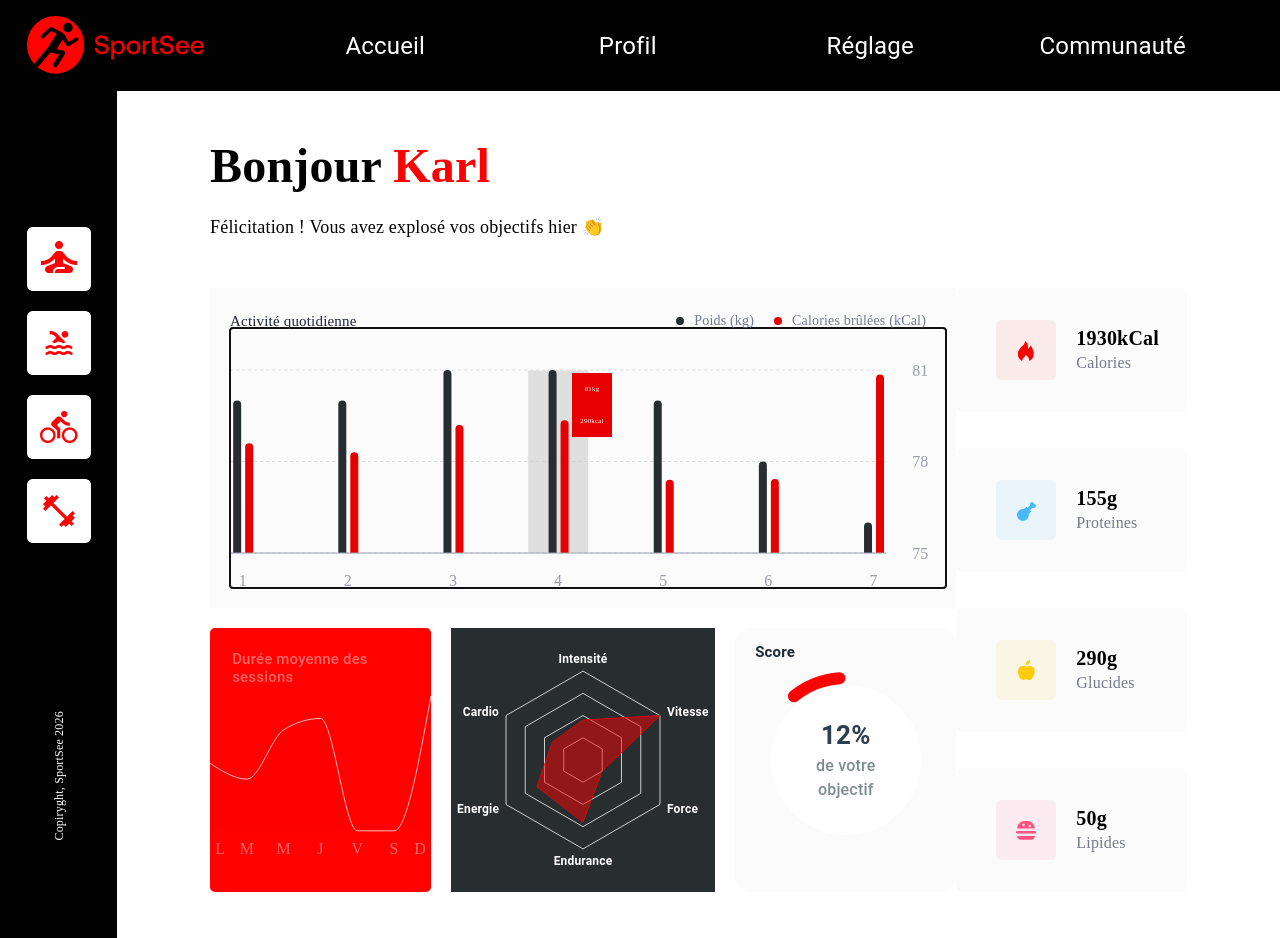
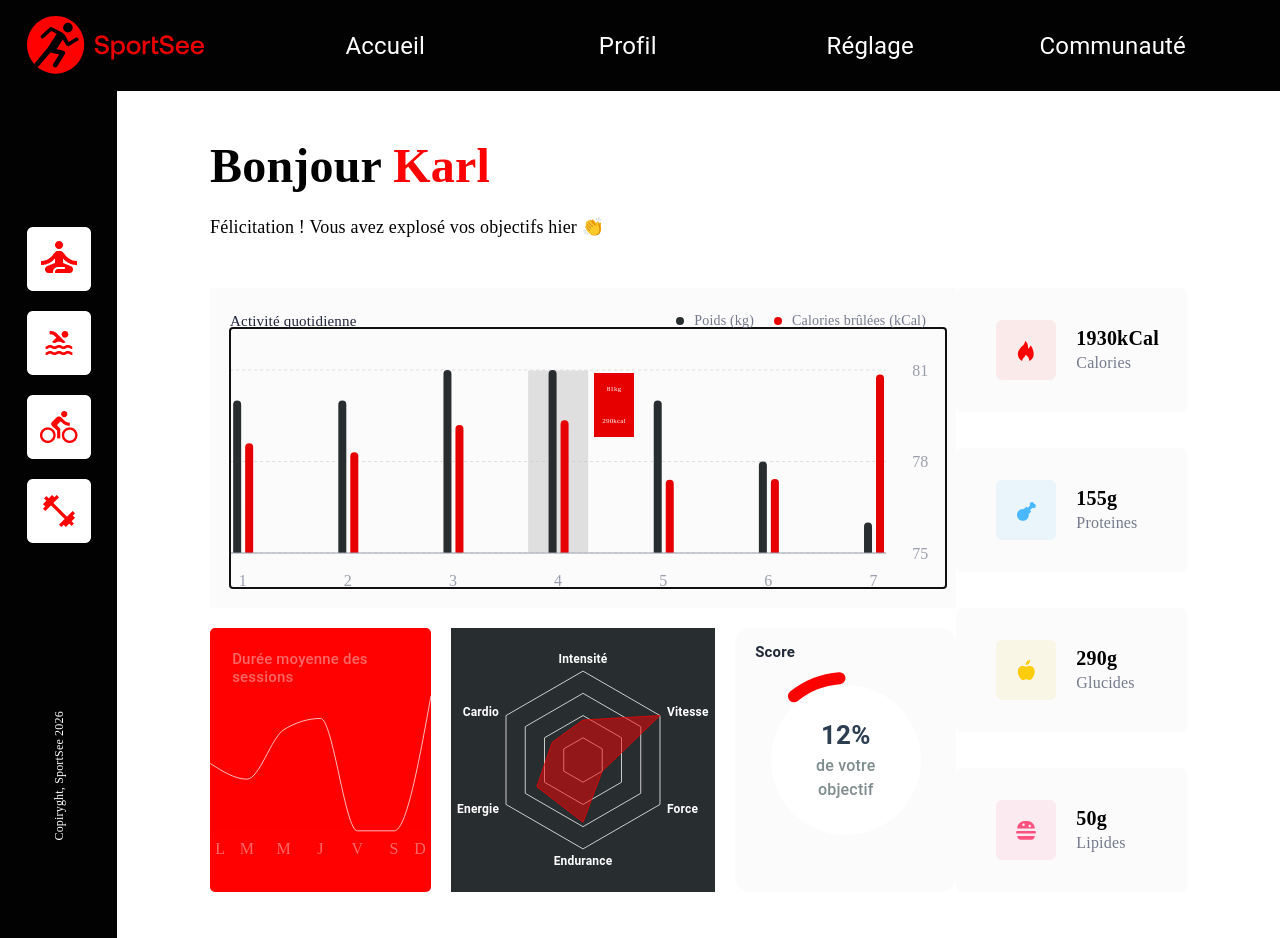
Before and after one commit to gandrica/OC-P12-SportSee, a React (Vite) app: page / in a window 1280 px wide. Both pictures are taken after a click on the element 583 px from the left and 447 px from the top of the page. Built offline with nearby package versions, Linux system fonts and the light colour scheme; some icons are missing.

Commit message:
Réfactoriser le code - 2

```diff
--- a/src/components/charts/ActivityChart.jsx
+++ b/src/components/charts/ActivityChart.jsx
@@ -79,21 +79,7 @@ function ActivityChart({ userActivityData }) {
               return null;
             }
             return (
-              <div
-                style={{
-                  width: "40px",
-                  height: "64px",
-                  marginLeft: "24px",
-                  backgroundColor: "#e60000",
-                  display: "flex",
-                  color: "white",
-                  flexDirection: "column",
-                  justifyContent: "space-around",
-                  alignItems: "center",
-                  fontWeight: "500",
-                  fontSize: "7px",
-                }}
-              >
+              <div className={styles.tooltip}>
                 <div>{payload[0].payload["kilogram"]}kg</div>
                 <div>{payload[0].payload["calories"]}kcal</div>
               </div>
@@ -104,7 +90,6 @@ function ActivityChart({ userActivityData }) {
         <Bar
           yAxisId="axePoids"
           dataKey="kilogram"
-          // stackId={1}
           fill="#282d30"
           radius={[10, 10, 0, 0]}
         />
@@ -113,7 +98,6 @@ function ActivityChart({ userActivityData }) {
           dataKey="calories"
           fill="#e60000"
           radius={[10, 10, 0, 0]}
-          // stackId={2}
         />
         <RechartsDevtools />
       </BarChart>
--- a/src/components/charts/ActivityChart.module.scss
+++ b/src/components/charts/ActivityChart.module.scss
@@ -10,4 +10,17 @@
     aspect-ratio: 1.618;
     background-color: #fbfbfb;
   }
+  .tooltip {
+    width: 40px;
+    height: 64px;
+    margin-left: 46px;
+    background-color: #e60000;
+    display: flex;
+    color: white;
+    flex-direction: column;
+    justify-content: space-around;
+    align-items: center;
+    font-weight: 500;
+    font-size: 7px;
+  }
 }
--- a/src/components/charts/AverageChart.jsx
+++ b/src/components/charts/AverageChart.jsx
@@ -14,20 +14,15 @@ import styles from "./AverageChart.module.scss";
 import CustomTick from "./CustomTickAverageChart";
 
 function AverageChart({ userAverageSessionsData }) {
-  // 1. On crée un état pour suivre les calories survolées
   const [hoveredDay, setHoveredDay] = useState(null);
 
-  // 2. Fonction appelée quand la souris bouge sur le graphique
   const handleMouseMove = (state) => {
     if (state.isTooltipActive && state.activeLabel) {
-      // state.activeLabel contient la valeur de l'axe X (1, 2, 3...)
       setHoveredDay(state.activeLabel);
     } else {
       setHoveredDay(null);
     }
   };
-
-  // 3. Fonction pour réinitialiser quand la souris sort du graphique
   const handleMouseLeave = () => {
     setHoveredDay(null);
   };
@@ -110,10 +105,10 @@ function AverageChart({ userAverageSessionsData }) {
           stroke="#ffffffba"
           fill="#ff0101"
           activeDot={{
-            fill: "#ffffff", // La couleur du point central (blanc)
-            r: 4, // Le rayon (la taille) du point
-            stroke: "rgba(255, 255, 255, 0.3)", // La couleur de l'ombre (blanc avec 30% d'opacité)
-            strokeWidth: 10, // L'épaisseur de l'ombre autour du point
+            fill: "#ffffff",
+            r: 4,
+            stroke: "rgba(255, 255, 255, 0.3)",
+            strokeWidth: 10,
           }}
         />
         <RechartsDevtools />
--- a/src/components/charts/ChartsArea.jsx
+++ b/src/components/charts/ChartsArea.jsx
@@ -6,12 +6,13 @@ import PerformanceChart from "./PerformanceChart";
 import styles from "./ChartsArea.module.scss";
 
 function ChartsArea({ userData }) {
+  const { activitySessions, averageSessions, performance, score } = userData;
   return (
     <div className={styles.userCharts}>
-      <ActivityChart userActivityData={userData.activitySessions} />
-      <AverageChart userAverageSessionsData={userData.averageSessions} />
-      <KindChart userPerformanceData={userData.performance} />
-      <PerformanceChart score={userData.score} />
+      <ActivityChart userActivityData={activitySessions} />
+      <AverageChart userAverageSessionsData={averageSessions} />
+      <KindChart userPerformanceData={performance} />
+      <PerformanceChart score={score} />
     </div>
   );
 }
--- a/src/components/charts/CustomCursorActivityChart.jsx
+++ b/src/components/charts/CustomCursorActivityChart.jsx
@@ -1,22 +1,17 @@
 import { Rectangle } from "recharts";
 function CustomCursor(props) {
-  // Recharts nous donne automatiquement les coordonnées (x, y) et la taille (width, height)
   const { x, y, width, height } = props;
-
-  // 1. Définis la nouvelle largeur que tu souhaites pour le fond gris
   const nouvelleLargeur = 60;
-
-  // 2. On recalcule la position X pour que le fond reste bien centré derrière les barres
   const xCentre = x + (width - nouvelleLargeur) / 2;
 
   return (
     <Rectangle
-      fill="#C4C4C4" /* La couleur grise habituelle */
-      fillOpacity={0.5} /* Un peu de transparence */
-      x={xCentre} /* Notre nouvelle position centrée */
-      y={y} /* On garde le Y d'origine (tout en haut) */
+      fill="#C4C4C4"
+      fillOpacity={0.5}
+      x={xCentre}
+      y={y}
       width={nouvelleLargeur}
-      height={height} /* On garde la hauteur totale du graphique */
+      height={height}
     />
   );
 }
--- a/src/components/charts/CustomLegendActivityChart.jsx
+++ b/src/components/charts/CustomLegendActivityChart.jsx
@@ -33,7 +33,6 @@ function CustomLegendAverageChart() {
           </span>
         </div>
 
-        {/* ÉLÉMENT 2 : Et les Calories en deuxième (ou inverser les deux blocs !) */}
         <div style={{ display: "flex", alignItems: "center", gap: "10px" }}>
           <div
             style={{
--- a/src/components/charts/CustomTickAverageChart.jsx
+++ b/src/components/charts/CustomTickAverageChart.jsx
@@ -1,21 +1,18 @@
 function CustomTick({ x, y, payload }) {
-  // On récupère le jour (de 1 à 7)
   const dayValue = payload.value;
 
-  // Le dictionnaire des jours (plus court que le switch !)
   const days = { 1: "L", 2: "M", 3: "M", 4: "J", 5: "V", 6: "S", 7: "D" };
 
-  // La magie est ici : on décale l'axe X pour le premier et le dernier point
   let xOffset = 0;
-  if (dayValue === 1) xOffset = +5; // On pousse le "L" vers la droite
-  if (dayValue === 7) xOffset = -5; // On pousse le "D" vers la gauche
+  if (dayValue === 1) xOffset = +5;
+  if (dayValue === 7) xOffset = -5;
 
   return (
     <text
-      x={x + xOffset} // Position horizontale avec notre petit décalage
-      y={y + 15} // Position verticale sous la ligne
-      fill="#FFFFFF67" // Couleur blanche un peu transparente
-      textAnchor="middle" // On centre le texte sur son point
+      x={x + xOffset}
+      y={y + 15}
+      fill="#FFFFFF67"
+      textAnchor="middle"
       fontSize={16}
     >
       {days[dayValue]}
--- a/src/components/charts/KindChart.jsx
+++ b/src/components/charts/KindChart.jsx
@@ -10,33 +10,13 @@ import { RechartsDevtools } from "@recharts/devtools";
 import styles from "./KindChart.module.scss";
 
 function KindChart({ userPerformanceData }) {
-  function transformData(data) {
-    const dataTransfromed = data.map((item) => {
-      return {
-        value: item.value,
-        kind: userPerformanceData[0]?.kind[item.kind],
-      };
-    });
-    [dataTransfromed[0], dataTransfromed[4]] = [
-      dataTransfromed[4],
-      dataTransfromed[0],
-    ];
-    [dataTransfromed[1], dataTransfromed[3]] = [
-      dataTransfromed[3],
-      dataTransfromed[1],
-    ];
-    return dataTransfromed;
-  }
-  transformData(userPerformanceData[0]?.data);
-  const data = transformData(userPerformanceData[0]?.data);
-
   return (
     <div className={styles.intensityChart}>
       <RadarChart
         className={styles.radarChart}
         responsive
         outerRadius="70%"
-        data={data}
+        data={userPerformanceData}
         startAngle={30}
         endAngle={-330}
       >
@@ -45,9 +25,9 @@ function KindChart({ userPerformanceData }) {
         <PolarAngleAxis
           dataKey="kind"
           tick={{
-            fill: "#fff", // Change la couleur du texte (hex, rgb, ou nom de couleur)
-            fontSize: 12, // Optionnel : modifie la taille
-            fontWeight: "bold", // Optionnel : met en gras
+            fill: "#fff",
+            fontSize: 12,
+            fontWeight: "bold",
           }}
           tickFormatter={(value) => {
             if (value === "intensity") return "Intensité";
--- a/src/models/User.js
+++ b/src/models/User.js
@@ -18,6 +18,24 @@ class User {
     this._score = (mainData?.score || mainData?.todayScore) * 100 || 0;
   }
 
+  transformData(data) {
+    const dataTransfromed = data.map((item) => {
+      return {
+        value: item.value,
+        kind: this._performance[0]?.kind[item.kind],
+      };
+    });
+    [dataTransfromed[0], dataTransfromed[4]] = [
+      dataTransfromed[4],
+      dataTransfromed[0],
+    ];
+    [dataTransfromed[1], dataTransfromed[3]] = [
+      dataTransfromed[3],
+      dataTransfromed[1],
+    ];
+    return dataTransfromed;
+  }
+
   get firstName() {
     return this._firstName;
   }
@@ -33,7 +51,7 @@ class User {
     return this._averageSessions;
   }
   get performance() {
-    return this._performance;
+    return this.transformData(this._performance[0]?.data);
   }
   get mainData() {
     return this._mainData;
```
